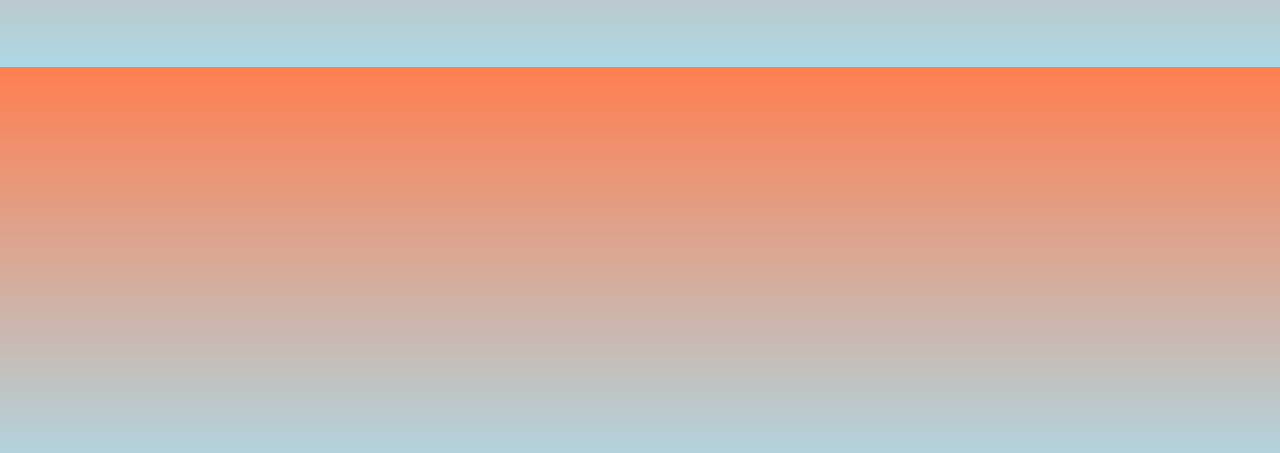
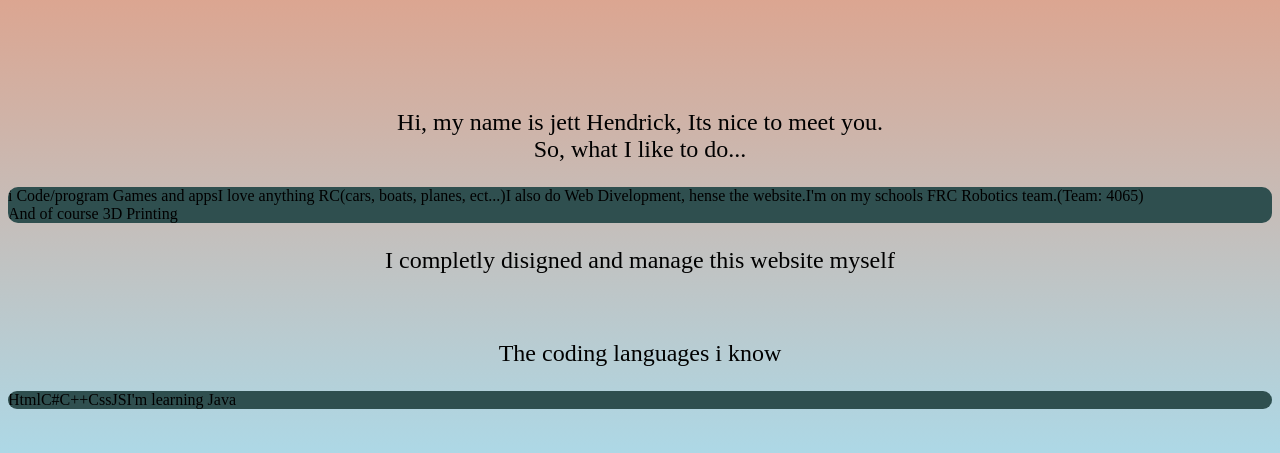
Before and after one commit to jet-hend/Website-code, a plain HTML site: page about.html in a window 1280 px wide. Shown: the part 347-800 px from the top of the page. Drawn offline with Linux system fonts and the light colour scheme.

Commit message:
Update about.html

```diff
--- a/about.html
+++ b/about.html
@@ -39,6 +39,28 @@
         </nav>
 
         <h1 class="big">Hi...</h1>
+        <br>
+        <p>Hi, my name is jett Hendrick, Its nice to meet you. <br> So, what I like to do...</p>
+        <ul class="normalLists">
+            <li>i Code/program Games and apps</li>
+            <li>I love anything RC(cars, boats, planes, ect...) </li>
+            <li>I also do Web Divelopment, hense the website.</li>
+            <li>I'm on my schools FRC Robotics team.(Team: 4065)</li>
+            <li>And of course 3D Printing</li>
+        </ul>
+        <p>I completly disigned and manage this website myself</p>
+        <br>
+        <p>The coding languages i know</p>
+        <ul class="normalLists">
+            <li>Html</li>
+            <li>C#</li>
+            <li>C++</li>
+            <li>Css</li>
+            <li>JS</li>
+            <li>I'm learning Java</li>
+        </ul>
+        <br>
+        <br>
     </body>
     <script type="text/javascript" src="JavaScript/about.js"></script>
 </html>
```
